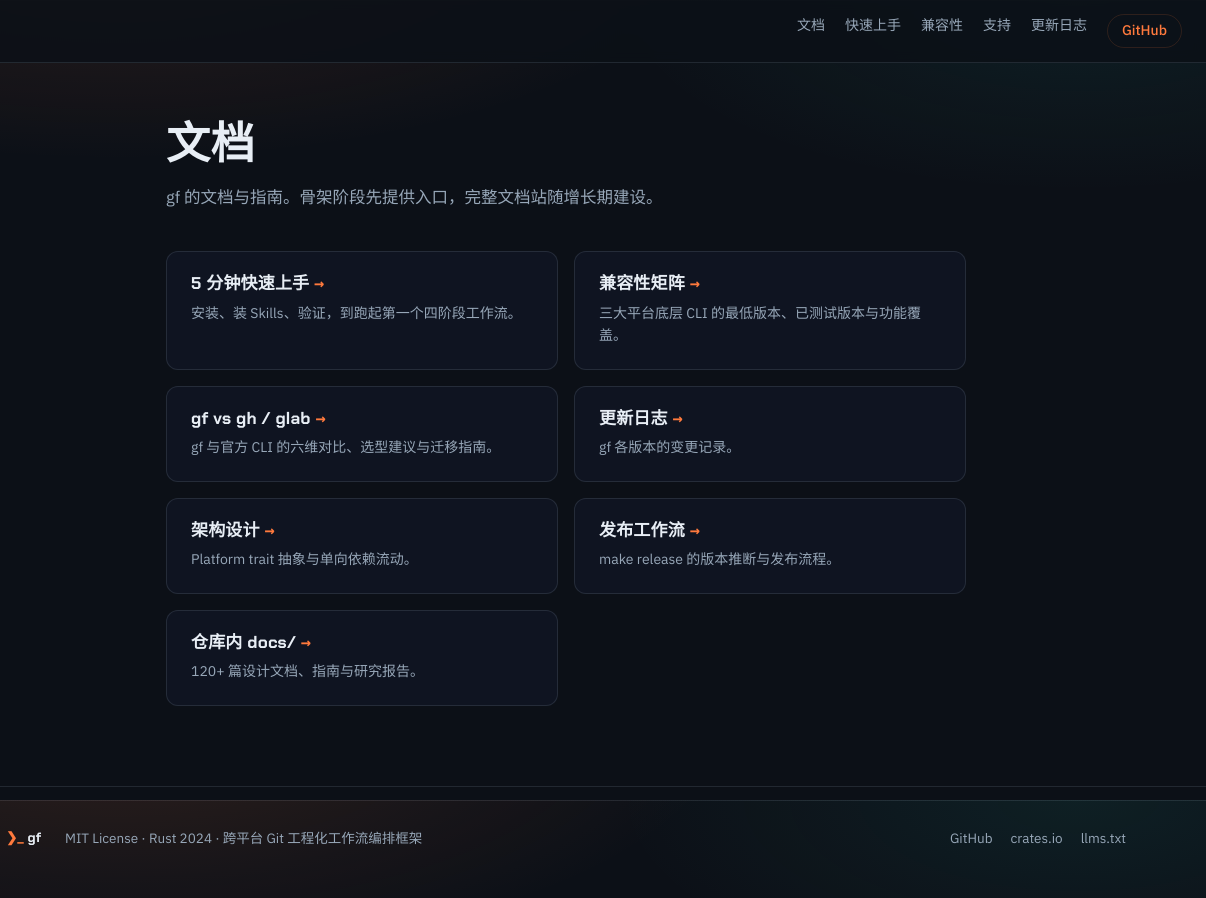
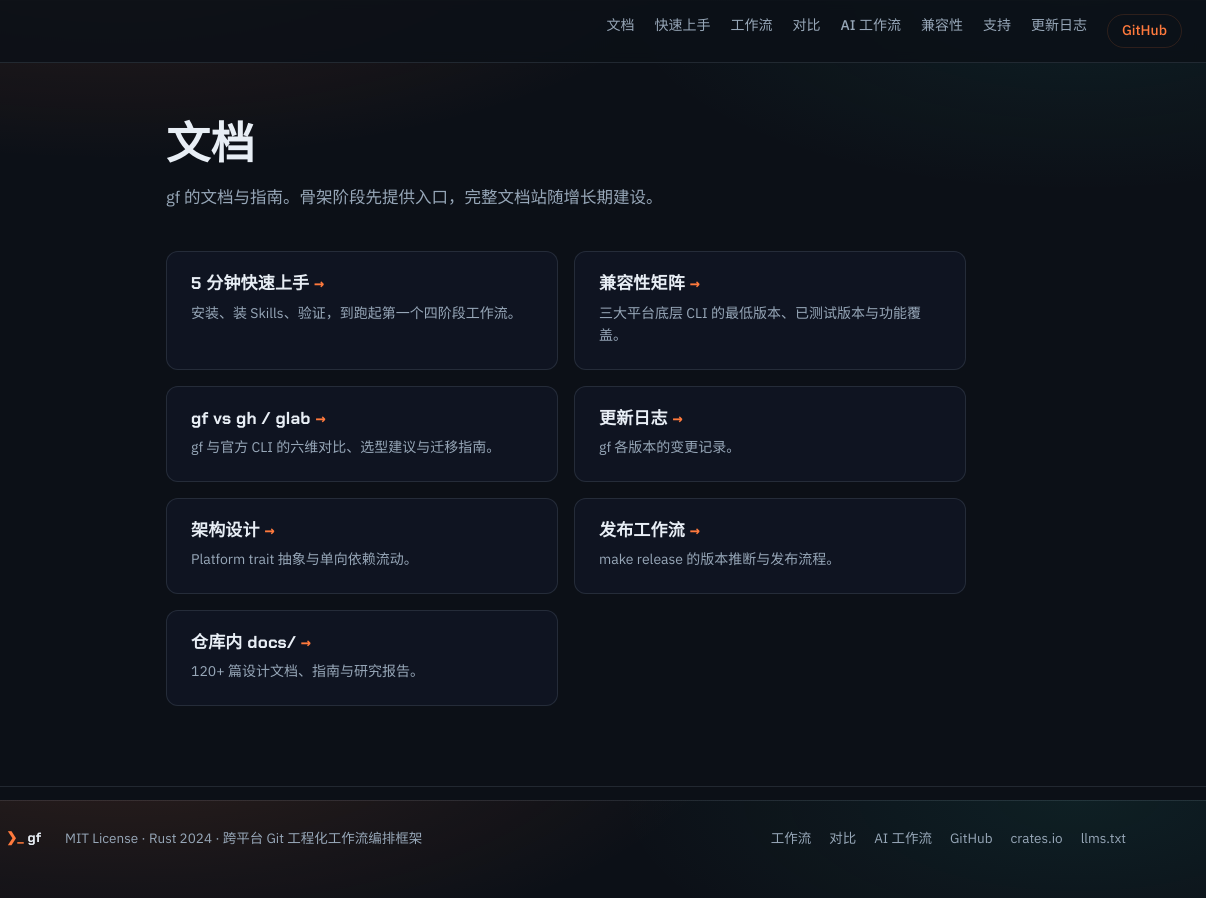
Before and after one commit to byx-darwin/gitflow-cli, an Astro site in the folder website/: page /gitflow-cli/docs in a window 1280 px wide. Shown: the full height of the page, 74-1280 px from the left. Built offline with nearby package versions, Linux system fonts and the light colour scheme; Astro itself is replaced by a stand-in of ours.

Commit message:
feat(website): add navigation links to new GEO pages

```diff
--- a/website/src/layouts/Base.astro
+++ b/website/src/layouts/Base.astro
@@ -44,6 +44,9 @@
       <div class="nav-links">
         <a href={`${base}/docs/`}>文档</a>
         <a href={`${base}/quickstart/`}>快速上手</a>
+        <a href={`${base}/workflow/`}>工作流</a>
+        <a href={`${base}/compare/`}>对比</a>
+        <a href={`${base}/what-is-ai-workflow/`}>AI 工作流</a>
         <a href={`${base}/compatibility/`}>兼容性</a>
         <a href={`${base}/support/`}>支持</a>
         <a href={`${base}/changelog/`}>更新日志</a>
@@ -58,6 +61,9 @@
         <span class="footer-brand"><span style="color:var(--gf-orange)">❯_</span> gf</span>
         <span>MIT License · Rust 2024 · 跨平台 Git 工程化工作流编排框架</span>
         <div class="footer-links">
+          <a href={`${base}/workflow/`}>工作流</a>
+          <a href={`${base}/compare/`}>对比</a>
+          <a href={`${base}/what-is-ai-workflow/`}>AI 工作流</a>
           <a href="https://github.com/byx-darwin/gitflow-cli">GitHub</a>
           <a href="https://crates.io/crates/gitflow-cli">crates.io</a>
           <a href={`${base}/llms.txt`}>llms.txt</a>
```
